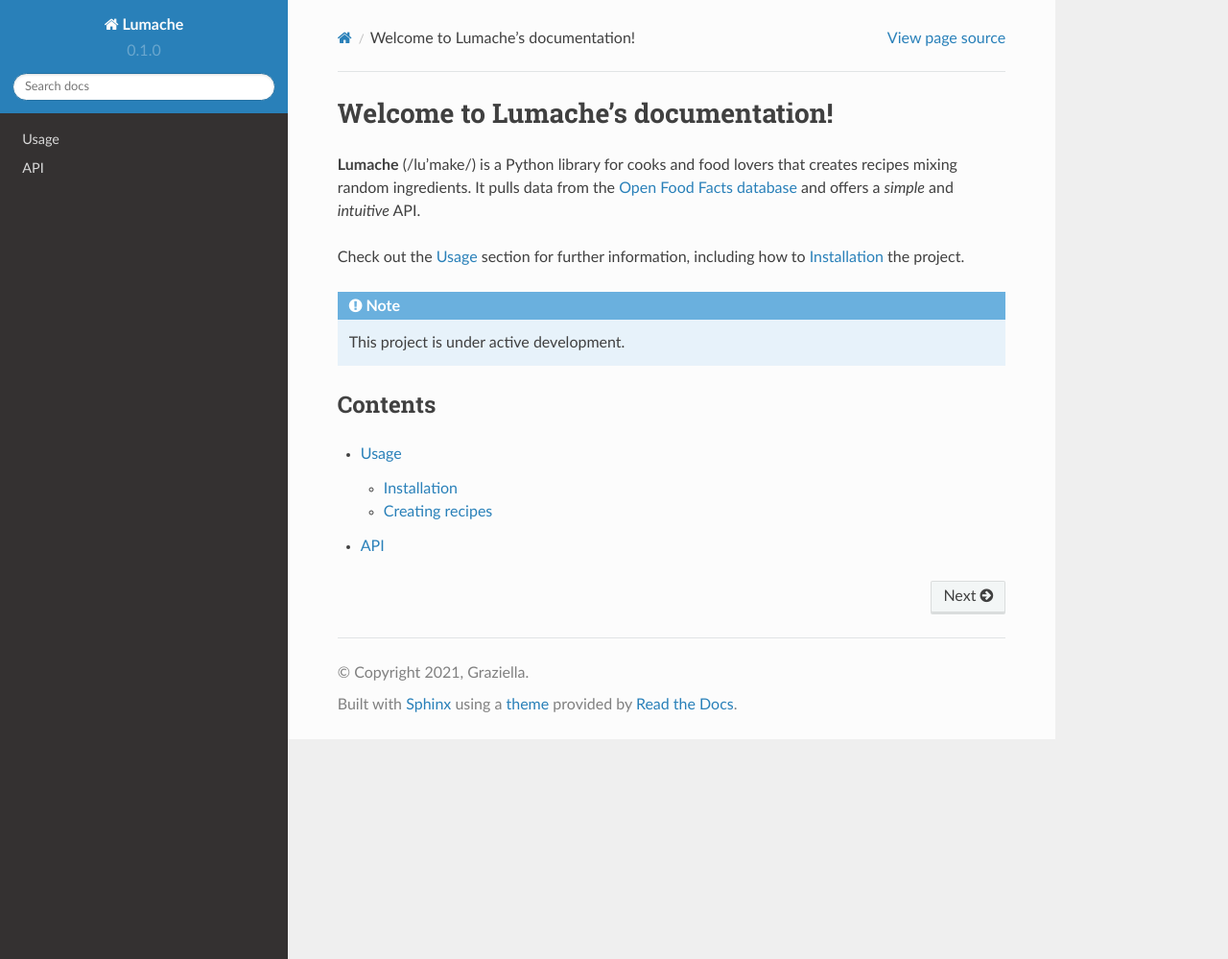
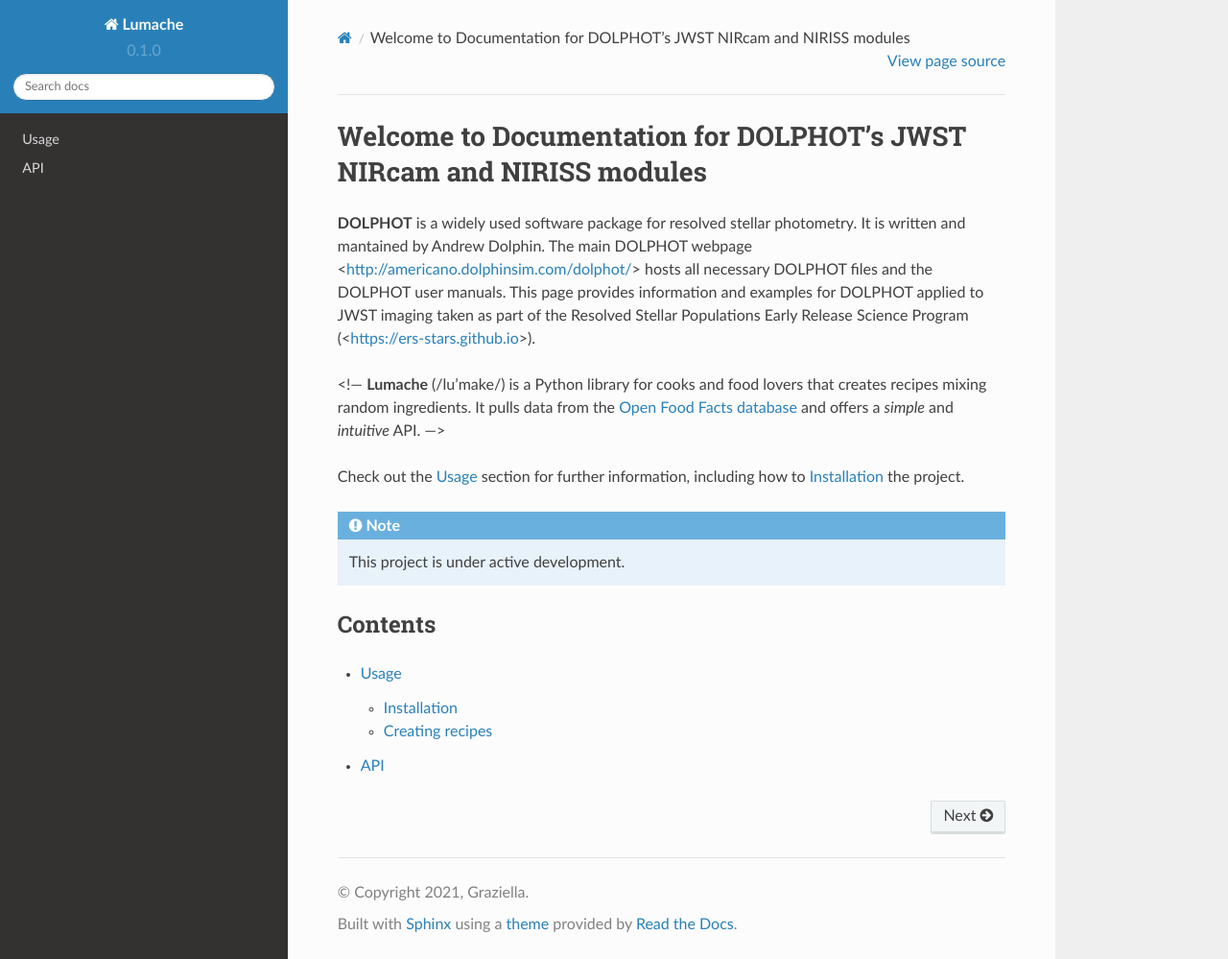
Before and after one commit to ers-stars/dolphot_jwst, a Sphinx documentation site: the page built from docs/source/index.rst, in a window 1280 px wide and 999 px high. Shown: the whole window at 96% size. Built offline with Sphinx 7.4.7 and the Read the Docs theme 2.0.0, drawn with Linux system fonts in a browser that asks for light colours.

Commit message:
Update index.rst

```diff
--- a/docs/source/index.rst
+++ b/docs/source/index.rst
@@ -1,10 +1,15 @@
-Welcome to Lumache's documentation!
+Welcome to Documentation for DOLPHOT's JWST NIRcam and NIRISS modules
 ===================================
 
+**DOLPHOT** is a widely used software package for resolved stellar photometry.  It is written and mantained by Andrew Dolphin.  The main DOLPHOT webpage <http://americano.dolphinsim.com/dolphot/> hosts all necessary DOLPHOT files and the DOLPHOT user manuals.  This page provides information and examples for DOLPHOT applied to JWST imaging taken as part of the Resolved Stellar Populations Early Release Science Program (<https://ers-stars.github.io>).
+
+<!---
 **Lumache** (/lu'make/) is a Python library for cooks and food lovers
 that creates recipes mixing random ingredients.
 It pulls data from the `Open Food Facts database <https://world.openfoodfacts.org/>`_
 and offers a *simple* and *intuitive* API.
+--->
+
 
 Check out the :doc:`usage` section for further information, including
 how to :ref:`installation` the project.
```
